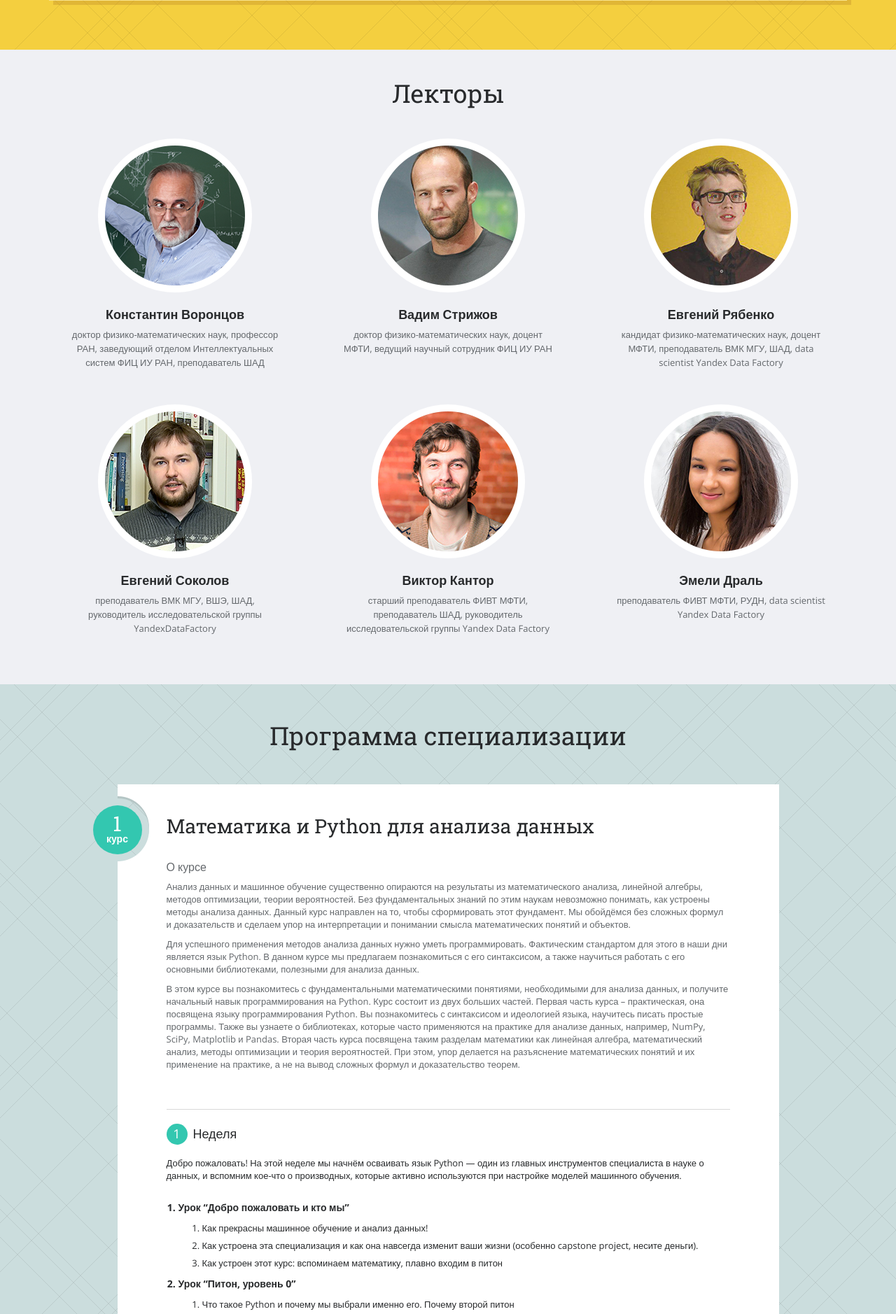
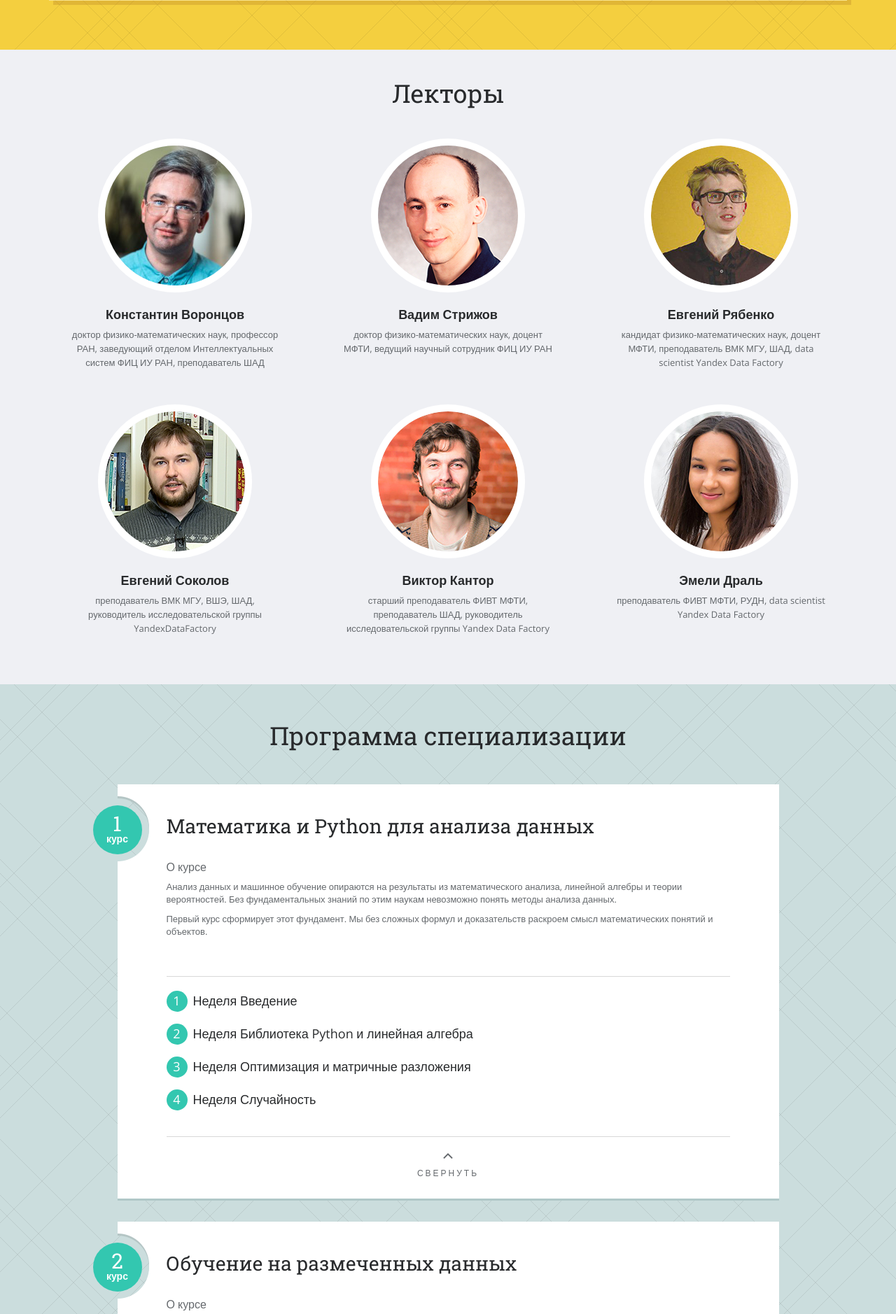
Before and after one commit to pashakiz/LP-machine-learning, a PHP site: page / in a window 1280 px wide. Shown: the part 2582-4460 px from the top of the page at 70% size. Run offline with PHP 8.4, Linux system fonts and the light colour scheme; some web fonts are replaced.

Commit message:
add .fixed_menu, add 2 photos, add social share links, hide .infoparners and some fixes

```diff
--- a/html/css/style.css
+++ b/html/css/style.css
@@ -469,6 +510,7 @@ header.header {
 	-webkit-border-radius: 110px;
 	-moz-border-radius: 110px;
 	border-radius: 110px;
+	overflow: hidden;
 }
 .lectors__item__photo img {
 	width: 100%;
--- a/html/index.html
+++ b/html/index.html
@@ -32,7 +32,7 @@
 				<li class="nav-item"><a class="nav-item-lnk" href="#forwho">Для кого этот курс</a></li>
 				<li class="nav-item"><a class="nav-item-lnk" href="#lectors">Авторы</a></li>
 				<li class="nav-item"><a class="nav-item-lnk" href="#programm">Программа курса</a></li>
-				<li class="nav-item"><a class="nav-item-lnk" href="#firstscreen">Записаться на курс</a></li>
+				<li class="nav-item"><a class="nav-item-lnk btn-on-fixed" href="#bottom">Записаться на курс</a></li>
 			</ul>
 		</div>
 	</header>
@@ -184,7 +184,7 @@
 				<div class="col-md-4">
 					<div class="lectors__item">
 						<div class="lectors__item__photo">
-							<img src="img/lector1.png" alt="name">
+							<img src="img/lector1.jpg" alt="name">
 						</div>
 						<div class="lectors__item__name">Константин Воронцов</div>
 						<div class="lectors__item__about">доктор физико-математических наук, профессор РАН, заведующий отделом Интеллектуальных систем ФИЦ ИУ РАН, преподаватель ШАД</div>
@@ -193,7 +193,7 @@
 				<div class="col-md-4">
 					<div class="lectors__item">
 						<div class="lectors__item__photo">
-							<img src="img/lector2.png" alt="name">
+							<img src="img/lector2.jpg" alt="name">
 						</div>
 						<div class="lectors__item__name">Вадим Стрижов</div>
 						<div class="lectors__item__about">доктор физико-математических наук, доцент МФТИ, ведущий научный сотрудник ФИЦ ИУ РАН</div>
@@ -257,55 +257,15 @@
 						</div>
 						<div class="programm__course__about">
 							<div class="programm__course__about__title">О курсе</div>
-							<p>Анализ данных и машинное обучение существенно опираются на результаты из математического анализа, линейной алгебры, методов оптимизации, теории вероятностей. Без фундаментальных знаний по этим наукам невозможно понимать, как устроены методы анализа данных. Данный курс направлен на то, чтобы сформировать этот фундамент. Мы обойдёмся без сложных формул и доказательств и сделаем упор на интерпретации и понимании смысла математических понятий и объектов.</p>
-							<p>Для успешного применения методов анализа данных нужно уметь программировать. Фактическим стандартом для этого в наши дни является язык Python. В данном курсе мы предлагаем познакомиться с его синтаксисом, а также научиться работать с его основными библиотеками, полезными для анализа данных.</p>
-							<p>В этом курсе вы познакомитесь с фундаментальными математическими понятиями, необходимыми для анализа данных, и получите начальный навык программирования на Python. Курс состоит из двух больших частей. Первая часть курса – практическая, она посвящена языку программирования Python. Вы познакомитесь с синтаксисом и идеологией языка, научитесь писать простые программы. Также вы узнаете о библиотеках, которые часто применяются на практике для анализе данных, например, NumPy, SciPy, Matplotlib и Pandas. Вторая часть курса посвящена таким разделам математики как линейная алгебра, математический анализ, методы оптимизации и теория вероятностей. При этом, упор делается на разъяснение математических понятий и их применение на практике, а не на вывод сложных формул и доказательство теорем.</p>
+							<p>Анализ данных и машинное обучение опираются на результаты из математического анализа, линейной алгебры и теории вероятностей. Без фундаментальных знаний по этим наукам невозможно понять методы анализа данных.</p>
+							<p>Первый курс сформирует этот фундамент. Мы без сложных формул и доказательств раскроем смысл математических понятий и объектов.</p>
 						</div>
 						<div class="programm__course__more">
 							<div class="programm__course__more__inner">
-								<div class="programm__course__more__inner__title">Неделя</div>
-								<div class="programm__course__more__inner__text">Добро пожаловать! На этой неделе мы начнём осваивать язык Python — один из главных инструментов специалиста в науке о данных, и вспомним кое-что о производных, которые активно используются при настройке моделей машинного обучения.</div>
-								<ol class="programm__course__more__inner__list">
-									<li>
-										Урок “Добро пожаловать и кто мы”
-										<ol class="programm__course__more__inner__list__inner">
-											<li>Как прекрасны машинное обучение и анализ данных!</li>
-											<li>Как устроена эта специализация и как она навсегда изменит ваши жизни (особенно capstone project, несите деньги).</li>
-											<li>Как устроен этот курс: вспоминаем математику, плавно входим в питон</li>
-										</ol>
-									</li>
-									<li>
-										Урок “Питон, уровень 0”
-										<ol class="programm__course__more__inner__list__inner">
-											<li>Что такое Python и почему мы выбрали именно его. Почему второй питон</li>
-											<li>Как установить Анаконду (screencast, возможно 3 видео для разных OS)</li>
-											<li>Что такое ноутбуки и как ими пользоваться. (screencast)</li>
-										</ol>
-									</li>
-								</ol>
-								<div class="programm__course__more__inner__title">Неделя</div>
-								<div class="programm__course__more__inner__text">На этой неделе мы познакомимся с питоновскими библиотеками, содержащими большое количество полезных инструментов: от быстрых операций с многомерными массивами до визуализации и реализации различных математических методов. Кроме того, мы освоим линейную алгебру — основной математический аппарат для работы с данными: в большинстве задач данные можно представить в виде векторов или матриц.</div>
-								<ol class="programm__course__more__inner__list">
-									<li>
-										Урок “Знакомство с синтаксисом Питона”
-										<ol class="programm__course__more__inner__list__inner">
-											<li>Типы данных</li>
-											<li>Циклы, функции, генераторы, list comprehension</li>
-											<li>Чтение данных, open, кодировки, codecs (screencast)</li>
-											<li>Запись файлов, изменение файлов (screencast)</li>
-										</ol>
-									</li>
-									<li>
-										Урок “Библиотеки NumPy, Matplotlib, SciPy, Pandas”
-										<ol class="programm__course__more__inner__list__inner">
-											<li>Pandas part1 (screencast)</li>
-											<li>Pandas part2 (screencast)</li>
-											<li>NumPy: индексация и производительность</li>
-											<li>Построение графиков в Matplotlib</li>
-											<li>SciPy: беглое знакомство со списком модулей </li>
-										</ol>
-									</li>
-								</ol>
+								<div class="programm__course__more__inner__title">Неделя <span>Введение</span></div>
+								<div class="programm__course__more__inner__title">Неделя <span>Библиотека Python и линейная алгебра</span></div>
+								<div class="programm__course__more__inner__title">Неделя <span>Оптимизация и матричные разложения</span></div>
+								<div class="programm__course__more__inner__title">Неделя <span>Случайность</span></div>
 							</div>
 						</div>
 						<div class="programm__course__bth-more">
```
Also changed, not shown: other parts of html/css/style.css (+41 -0 lines), other parts of html/index.html (+14 -14 lines), html/js/common.js (+11 -0 lines), html/img/lector1.jpg (added), html/img/lector1.png (deleted), html/img/lector2.jpg (added), html/img/lector2.png (deleted).
